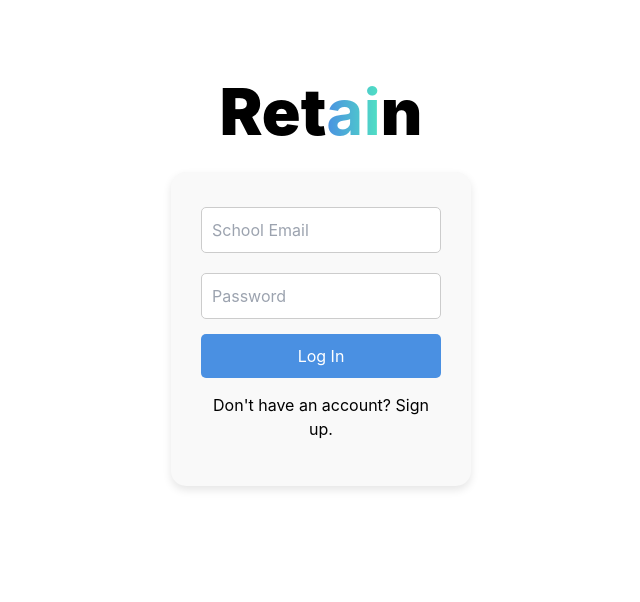
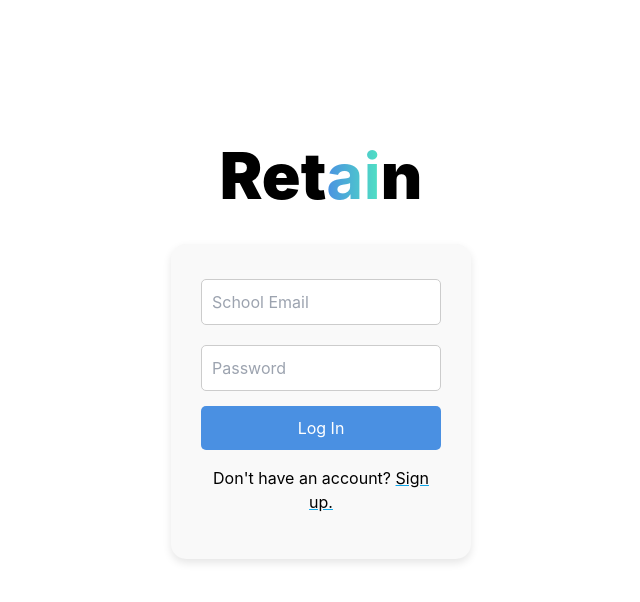
Before and after one commit to AnwarMP/retain, a React (Create React App) app in the folder frontend/: page /Login in a window 1280 px wide. Shown: the top 602 px of the page, without its empty margins (319-959 px from the left). Built offline with nearby package versions, Linux system fonts and the light colour scheme.

Commit message:
login functionality

```diff
--- a/frontend/src/components/Header.js
+++ b/frontend/src/components/Header.js
@@ -17,7 +17,6 @@ const Header = () => {
         <nav class="border-gray-200 px-2 m-5">
             <div class="container mx-auto flex flex-wrap items-center justify-between">
                 <a href="#" class="flex">
-                    <svg class="h-10 mr-3" width="51" height="70" viewBox="0 0 51 70" fill="none" xmlns="http://www.w3.org/2000/svg"><g clip-path="url(#clip0)"><path d="M1 53H27.9022C40.6587 53 51 42.7025 51 30H24.0978C11.3412 30 1 40.2975 1 53Z" fill="#76A9FA"></path><path d="M-0.876544 32.1644L-0.876544 66.411C11.9849 66.411 22.4111 55.9847 22.4111 43.1233L22.4111 8.87674C10.1196 8.98051 0.518714 19.5571 -0.876544 32.1644Z" fill="#A4CAFE"></path><path d="M50 5H23.0978C10.3413 5 0 15.2975 0 28H26.9022C39.6588 28 50 17.7025 50 5Z" fill="#1C64F2"></path></g><defs><clipPath id="clip0"><rect width="51" height="70" fill="white"></rect></clipPath></defs></svg>
                     <span class="self-center text-lg font-semibold whitespace-nowrap">Ret<span className="gradient-text">ai</span>n</span>
                 </a>
                 <div class="flex md:order-2">
@@ -39,17 +38,6 @@ const Header = () => {
                         <svg class="w-6 h-6" fill="currentColor" viewBox="0 0 20 20" xmlns="http://www.w3.org/2000/svg"><path fill-rule="evenodd" d="M3 5a1 1 0 011-1h12a1 1 0 110 2H4a1 1 0 01-1-1zM3 10a1 1 0 011-1h12a1 1 0 110 2H4a1 1 0 01-1-1zM3 15a1 1 0 011-1h12a1 1 0 110 2H4a1 1 0 01-1-1z" clip-rule="evenodd"></path></svg>
                         <svg class="hidden w-6 h-6" fill="currentColor" viewBox="0 0 20 20" xmlns="http://www.w3.org/2000/svg"><path fill-rule="evenodd" d="M4.293 4.293a1 1 0 011.414 0L10 8.586l4.293-4.293a1 1 0 111.414 1.414L11.414 10l4.293 4.293a1 1 0 01-1.414 1.414L10 11.414l-4.293 4.293a1 1 0 01-1.414-1.414L8.586 10 4.293 5.707a1 1 0 010-1.414z" clip-rule="evenodd"></path></svg>
                     </button>
-                    {/* <ul class="flex-col md:flex-row flex md:space-x-8 mt-4 md:mt-0 md:text-sm md:font-medium">
-                        <li>
-                            <a href="#" class="bg-blue-700 md:bg-transparent text-white block pl-3 pr-4 py-2 md:text-blue-700 md:p-0 rounded" aria-current="page">Home</a>
-                        </li>
-                        <li>
-                            <a href="#" class="text-gray-700 hover:bg-gray-50 border-b border-gray-100 md:hover:bg-transparent md:border-0 block pl-3 pr-4 py-2 md:hover:text-blue-700 md:p-0">About</a>
-                        </li>
-                        <li>
-                            <a href="#" class="text-gray-700 hover:bg-gray-50 border-b border-gray-100 md:hover:bg-transparent md:border-0 block pl-3 pr-4 py-2 md:hover:text-blue-700 md:p-0">Services</a>
-                        </li>
-                    </ul> */}
                 </div>
             </div>
         </nav>
--- a/frontend/src/pages/Login.js
+++ b/frontend/src/pages/Login.js
@@ -1,32 +1,81 @@
-import React from 'react';
-import { Link } from 'react-router-dom';
-import '../Styles/Signup.css'; //same format
-import '../Styles/Universal.css';
+import React, { useState } from 'react';
+import { Link, useNavigate } from 'react-router-dom';
 
 const Login = () => {
+    const [email, setEmail] = useState('');
+    const [password, setPassword] = useState('');
+    const [error, setError] = useState('');
+    const navigate = useNavigate(); // For redirecting after login
+
+    const handleSubmit = async (e) => {
+        e.preventDefault();
+        try {
+            const response = await fetch('http://localhost:3000/login', {
+                method: 'POST',
+                headers: {
+                    'Content-Type': 'application/json',
+                },
+                body: JSON.stringify({ email, password }),
+            });
+
+            if (!response.ok) {
+                throw new Error('Invalid email or password');
+            }
+
+            const { user } = await response.json(); // Extract user from the response
+            localStorage.setItem('current_user_id', user.id); // Store user ID in localStorage
+            navigate('/home'); // Redirect to home page
+        } catch (error) {
+            console.error('Login failed:', error);
+            setError(error.message); // Set error message
+        }
+    };
+
     return (
-      <body>
-        <div className='signup-nav-bar'>
-            <Link to='/'><div className='logo'>Ret<span className="gradient-text">ai</span>n</div></Link>
+        <div className="flex flex-col items-center mt-20">
+            <div className='signup-nav-bar mb-6'>
+                <Link to='/'>
+                    <div className='logo text-6xl'>Ret<span className="gradient-text">ai</span>n</div>
+                </Link>
             </div>
             <div className='signup-form'>
-            <form>
-                <div className="field">
-                    <input type="email" name="email" placeholder="School Email" required />
+                <form onSubmit={handleSubmit} className="bg-gray-100 p-8 rounded-lg shadow-lg w-72">
+                    {error && <p className="text-red-500">{error}</p>} {/* Display error message */}
+                    <div className="field mb-4">
+                        <input
+                            type="email"
+                            name="email"
+                            placeholder="School Email"
+                            required
+                            className="w-full p-2 border border-gray-300 rounded-md focus:outline-none focus:ring focus:ring-blue-300"
+                            value={email}
+                            onChange={(e) => setEmail(e.target.value)}
+                        />
                     </div>
-
-                <div className="field">
-                    <input type="password" name="password" placeholder="Password" required />
+                    <div className="field mb-4">
+                        <input
+                            type="password"
+                            name="password"
+                            placeholder="Password"
+                            required
+                            className="w-full p-2 border border-gray-300 rounded-md focus:outline-none focus:ring focus:ring-blue-300"
+                            value={password}
+                            onChange={(e) => setPassword(e.target.value)}
+                        />
                     </div>
                     <div>
-                    <button type="submit">Log In</button>
+                        <button type="submit" className="w-full p-2 bg-blue-600 text-white transition ease-in-out rounded-lg hover:bg-blue-500">
+                            Log In
+                        </button>
                     </div>
-                <div className="login-link">
-                    <Link to="/signup" className='nav-button'>Don't have an account? Sign up.</Link>
+                    <div className="login-link mt-4 text-gray-600">
+                        <Link to="/signup" className='nav-button'>
+                            Don't have an account? <span className='underline decoration-sky-500'>Sign up.</span>
+                        </Link>
                     </div>
                 </form>
             </div>
-      </body>
+        </div>
     );
 };
 
--- a/frontend/src/pages/Signup.js
+++ b/frontend/src/pages/Signup.js
@@ -1,45 +1,127 @@
-import React from 'react';
-import { Link } from 'react-router-dom';
-import '../Styles/Signup.css';
-import '../Styles/Universal.css';
+import React, { useState } from 'react';
+import { Link, useNavigate } from 'react-router-dom';
 
 const Signup = () => {
+    const [firstName, setFirstName] = useState('');
+    const [lastName, setLastName] = useState('');
+    const [email, setEmail] = useState('');
+    const [password, setPassword] = useState('');
+    const [confirmPassword, setConfirmPassword] = useState('');
+    const [error, setError] = useState('');
+    const navigate = useNavigate(); // For redirecting after signup
+
+    const handleSubmit = async (e) => {
+        e.preventDefault();
+        if (password !== confirmPassword) {
+            setError("Passwords don't match");
+            return;
+        }
+
+        try {
+            const response = await fetch('http://localhost:3000/signup', {
+                method: 'POST',
+                headers: {
+                    'Content-Type': 'application/json',
+                },
+                body: JSON.stringify({
+                    first_name: firstName,
+                    last_name: lastName,
+                    email,
+                    password,
+                }),
+            });
+
+            if (!response.ok) {
+                throw new Error('Error signing up. Please try again.');
+            }
+
+            const { id } = await response.json(); // Extract user ID from the response
+            localStorage.setItem('current_user_id', id); // Store user ID in localStorage
+            navigate('/home'); // Redirect to home page
+        } catch (error) {
+            console.error('Signup failed:', error);
+            setError(error.message); // Set error message
+        }
+    };
+
     return (
-      <body>
-        <div className='signup-nav-bar'>
-            <Link to='/'><div className='logo'>Ret<span className="gradient-text">ai</span>n</div></Link>
+        <div className="flex flex-col items-center mt-10">
+            <div className='signup-nav-bar mb-6'>
+                <Link to='/'>
+                    <div className='logo text-6xl'>Ret<span className="gradient-text">ai</span>n</div>
+                </Link>
             </div>
             <div className='signup-form'>
-            <form>
-                <div className="field">
-                    <input type="text" name="firstName" placeholder="First Name" required />
+                <form onSubmit={handleSubmit} className="bg-gray-100 p-8 rounded-lg shadow-lg w-72">
+                    {error && <p className="text-red-500">{error}</p>} {/* Display error message */}
+                    <div className="field mb-4">
+                        <input
+                            type="text"
+                            name="firstName"
+                            placeholder="First Name"
+                            required
+                            className="w-full p-2 border border-gray-300 rounded-md focus:outline-none focus:ring focus:ring-blue-300"
+                            value={firstName}
+                            onChange={(e) => setFirstName(e.target.value)}
+                        />
                     </div>
-
-                <div className="field">
-                    <input type="text" name="lastName" placeholder="Last Name" required />
+                    <div className="field mb-4">
+                        <input
+                            type="text"
+                            name="lastName"
+                            placeholder="Last Name"
+                            required
+                            className="w-full p-2 border border-gray-300 rounded-md focus:outline-none focus:ring focus:ring-blue-300"
+                            value={lastName}
+                            onChange={(e) => setLastName(e.target.value)}
+                        />
                     </div>
-
-                <div className="field">
-                    <input type="email" name="email" placeholder="School Email" required />
+                    <div className="field mb-4">
+                        <input
+                            type="email"
+                            name="email"
+                            placeholder="School Email"
+                            required
+                            className="w-full p-2 border border-gray-300 rounded-md focus:outline-none focus:ring focus:ring-blue-300"
+                            value={email}
+                            onChange={(e) => setEmail(e.target.value)}
+                        />
                     </div>
-
-                <div className="field">
-                    <input type="password" name="password" placeholder="Password" required />
+                    <div className="field mb-4">
+                        <input
+                            type="password"
+                            name="password"
+                            placeholder="Password"
+                            required
+                            className="w-full p-2 border border-gray-300 rounded-md focus:outline-none focus:ring focus:ring-blue-300"
+                            value={password}
+                            onChange={(e) => setPassword(e.target.value)}
+                        />
                     </div>
-
-                <div className="field">
-                    <input type="password" name="confirmPassword" placeholder="Confirm Password" required />
+                    <div className="field mb-4">
+                        <input
+                            type="password"
+                            name="confirmPassword"
+                            placeholder="Confirm Password"
+                            required
+                            className="w-full p-2 border border-gray-300 rounded-md focus:outline-none focus:ring focus:ring-blue-300"
+                            value={confirmPassword}
+                            onChange={(e) => setConfirmPassword(e.target.value)}
+                        />
                     </div>
-
                     <div>
-                    <button type="submit">Sign Up</button>
+                        <button type="submit" className="w-full p-2 bg-blue-600 text-white rounded-md hover:bg-blue-500">
+                            Sign Up
+                        </button>
                     </div>
-                <div className="login-link">
-                    <Link to="/login" className='nav-button'>Already have an account? Log in.</Link>
+                    <div className="login-link mt-4 text-gray-600">
+                        <Link to="/login" className='nav-button'>
+                            Already have an account? <span className='underline decoration-sky-500'> Log in. </span>
+                        </Link>
                     </div>
                 </form>
             </div>
-      </body>
+        </div>
     );
 };
 
```
Lines whose indentation alone changed are shown as unchanged.
